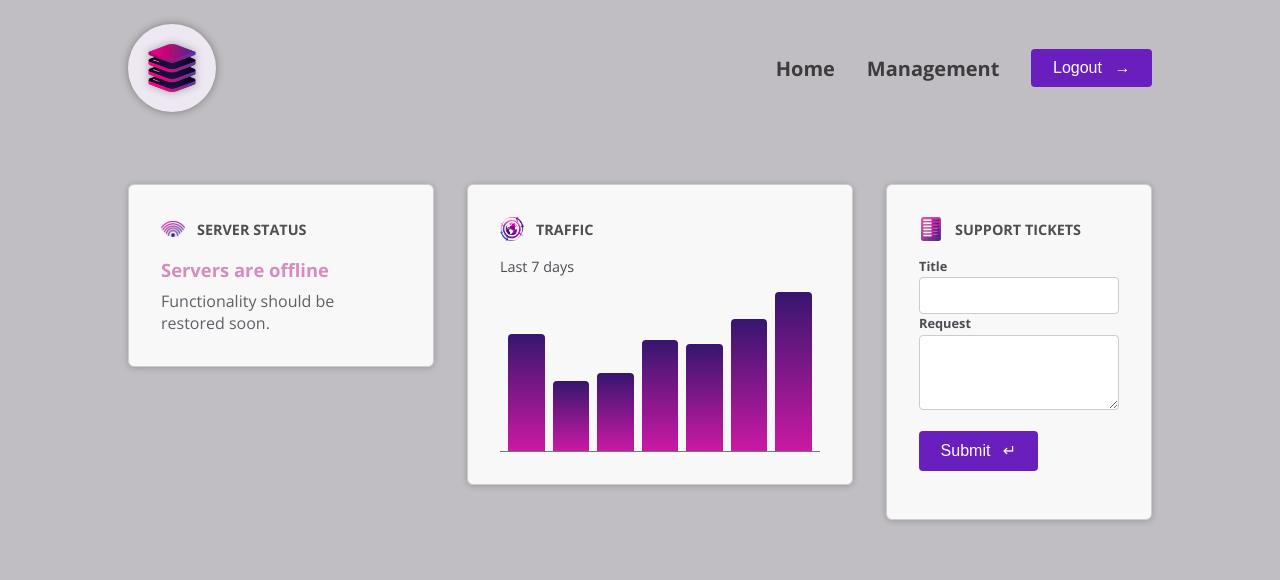
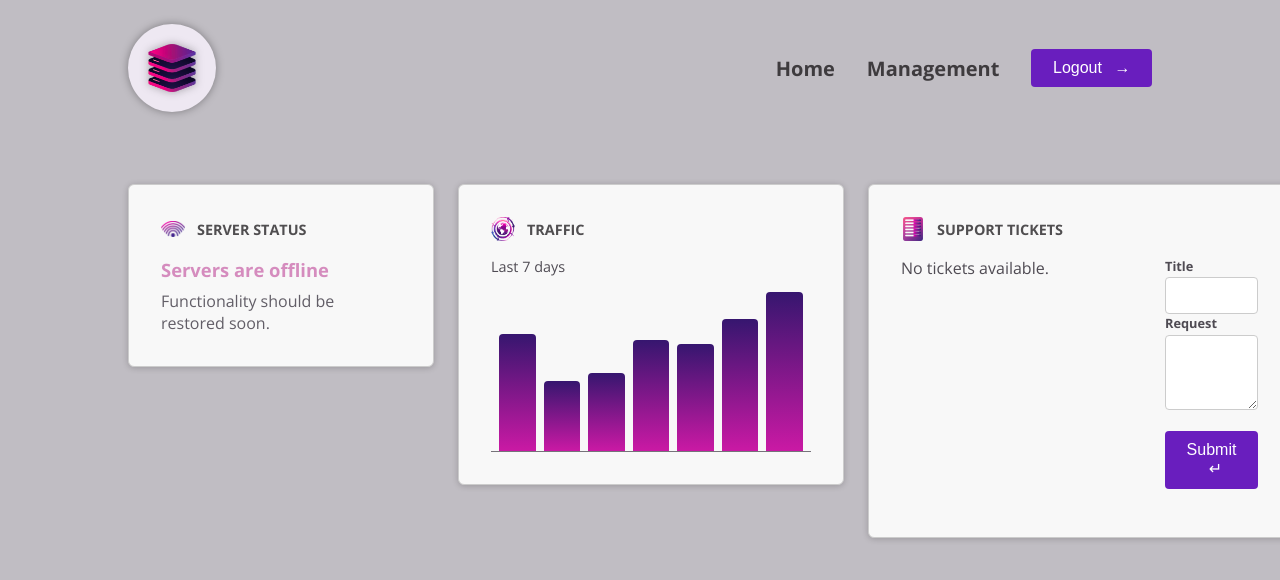
Before and after one commit to oizdar/components-deep-dive, an Angular app: page / in a window 1280 px wide. Shown: the top 580 px of the page. Built offline with nearby package versions, Linux system fonts and the light colour scheme.

Commit message:
handling tikets list & actions

```diff
--- a/src/app/dashboard/support-tickets/new-ticket/new-ticket.component.ts
+++ b/src/app/dashboard/support-tickets/new-ticket/new-ticket.component.ts
@@ -2,7 +2,7 @@
   AfterViewInit,
   Component,
   ElementRef,
-  OnInit,
+  OnInit, output,
   Signal,
   viewChild,
   ViewChild,
@@ -11,6 +11,7 @@
 import { ButtonComponent } from "../../../shared/button/button.component";
 import { ControlComponent } from "../../../shared/control/control.component";
 import { FormsModule } from "@angular/forms";
+import { Ticket } from "../ticket.model";
 
 @Component({
   selector: 'app-new-ticket',
@@ -27,10 +28,11 @@
   @ViewChild('form') private form?: ElementRef<HTMLFormElement>;
   // @ViewChildren(ButtonComponent) buttons?: ButtonComponent[]; for multiple items
   // private form = viewChild.required<ElementRef<HTMLFormElement>>('form'); //another way to get the form element, gives signal
+  addTicket = output<{ title: string, text: string }>()
+
   onSubmit(title: string, request: string) {
 
-    console.log(title, request, this.form);
-    console.dir(this.form);
+    this.addTicket.emit({title, text: request});
     this.form?.nativeElement.reset();
     // this.form().nativeElement.reset(); // if use signal
   }
--- a/src/app/dashboard/support-tickets/support-tickets.component.css
+++ b/src/app/dashboard/support-tickets/support-tickets.component.css
@@ -1,17 +1,17 @@
-#tickets {
+:host {
   display: flex;
   flex-direction: column;
   gap: 1.5rem;
 }
 
-#tickets ul {
+:host ul {
   list-style: none;
   margin: 0;
   padding: 0;
   width: 15rem;
 }
 
-#tickets li {
+:host li {
   margin: 0.5rem 0;
 }
 
--- a/src/app/dashboard/support-tickets/support-tickets.component.html
+++ b/src/app/dashboard/support-tickets/support-tickets.component.html
@@ -1,3 +1,14 @@
+<div>
+  <ul>
+    @for (ticket of tickets; track ticket.id) {
+      <li>
+        <app-ticket [ticket]="ticket" (onCloseTicket)="onCloseTicket(ticket.id)" />
+      </li>
+    } @empty {
+      <p>No tickets available.</p>
+    }
+  </ul>
+</div>
 <div id="new-ticket">
-  <app-new-ticket />
+  <app-new-ticket (addTicket)="onAddTicket($event)" />
 </div>
--- a/src/app/dashboard/support-tickets/support-tickets.component.ts
+++ b/src/app/dashboard/support-tickets/support-tickets.component.ts
@@ -1,15 +1,34 @@
 import { Component } from '@angular/core';
 import { NewTicketComponent } from "./new-ticket/new-ticket.component";
+import { Ticket } from "./ticket.model";
+import { TicketComponent } from "./ticket/ticket.component";
 
 @Component({
   selector: 'app-support-tickets',
   standalone: true,
   imports: [
-    NewTicketComponent
+    NewTicketComponent,
+    TicketComponent
   ],
   templateUrl: './support-tickets.component.html',
   styleUrl: './support-tickets.component.css'
 })
 export class SupportTicketsComponent {
+  tickets: Ticket[] = [];
 
+  onAddTicket(ticketData: {title: string, text: string}) {
+    this.tickets.push({
+      id: Math.random().toString(36).substring(2, 15), // generate a random id
+      title: ticketData.title,
+      request: ticketData.text,
+      status: 'open'
+    });
+  }
+
+  onCloseTicket(ticketId: string) {
+    const ticket = this.tickets.find(t => t.id === ticketId);
+    if (ticket) {
+      ticket.status = 'closed';
+    }
+  }
 }
--- /dev/null
+++ b/src/app/dashboard/support-tickets/ticket.model.ts
@@ -0,0 +1,6 @@
+export interface Ticket {
+  id: string;
+  title: string;
+  request: string;
+  status: 'open' | 'closed';
+}
--- a/src/app/dashboard/support-tickets/ticket/ticket.component.css
+++ b/src/app/dashboard/support-tickets/ticket/ticket.component.css
@@ -0,0 +1,73 @@
+article {
+  border-radius: 4px;
+  background-color: #59555f;
+  color: #ded8e6;
+}
+
+h3 {
+  padding: 0.5rem;
+  margin: 0;
+  font-size: 0.9rem;
+  display: flex;
+  gap: 0.5rem;
+  align-items: center;
+}
+
+h3 div {
+  width: 0.9rem;
+  height: 0.9rem;
+  border-radius: 50%;
+}
+
+.ticket-open {
+  background-color: #de62e9;
+}
+
+.ticket-closed {
+  background-color: #51c788;
+}
+
+.text {
+  text-align: left;
+}
+
+button {
+  flex: 1;
+  width: 100%;
+  font: inherit;
+  background: transparent;
+  border: none;
+  color: #ded8e6;
+  display: flex;
+  justify-content: space-between;
+  align-items: center;
+}
+
+button span:first-child {
+  margin-bottom: 0.1rem;
+}
+
+button span:last-child {
+  width: 1rem;
+}
+
+p {
+  margin: 0;
+  padding: 1rem;
+  font-size: 0.9rem;
+}
+
+p:has(button) {
+  padding-top: 0;
+}
+
+p button {
+  padding: 0;
+  width: auto;
+  display: inline;
+  font-size: 0.75rem;
+}
+
+p button:hover {
+  color: #ec9fea;
+}
--- a/src/app/dashboard/support-tickets/ticket/ticket.component.html
+++ b/src/app/dashboard/support-tickets/ticket/ticket.component.html
@@ -1 +1,52 @@
-<p>ticket works!</p>
+<article>
+  <h3>
+    <div
+      [class]="{
+        'ticket-open': ticket().status === 'open',
+        'ticket-closed': ticket().status === 'closed'
+      }"
+    ></div>
+    <button (click)="onToggleDetails()">
+      <span class="text">{{ ticket().title }}</span>
+      <span>
+        @if (detailsVisible()) {
+          <svg
+            xmlns="http://www.w3.org/2000/svg"
+            fill="none"
+            viewBox="0 0 24 24"
+            stroke-width="1.5"
+            stroke="currentColor"
+            class="w-6 h-6"
+          >
+          <path
+            stroke-linecap="round"
+            stroke-linejoin="round"
+            d="m19.5 8.25-7.5 7.5-7.5-7.5"
+          />
+        </svg>
+
+        } @else {
+          <svg
+            xmlns="http://www.w3.org/2000/svg"
+            viewBox="0 0 24 24"
+            fill="currentColor"
+            class="w-6 h-6"
+          >
+          <path
+            fill-rule="evenodd"
+            d="M11.47 7.72a.75.75 0 0 1 1.06 0l7.5 7.5a.75.75 0 1 1-1.06 1.06L12 9.31l-6.97 6.97a.75.75 0 0 1-1.06-1.06l7.5-7.5Z"
+            clip-rule="evenodd"
+          />
+        </svg>
+        }
+      </span>
+    </button>
+  </h3>
+
+  @if (detailsVisible()) {
+    <p>{{ ticket().request }}</p>
+
+    @if ( ticket().status === 'open') {
+      <p><button (click)="onMarkClosed()">Mark as completed</button></p>
+    } }
+</article>
--- a/src/app/dashboard/support-tickets/ticket/ticket.component.ts
+++ b/src/app/dashboard/support-tickets/ticket/ticket.component.ts
@@ -1,4 +1,5 @@
-import { Component } from '@angular/core';
+import { Component, input, output, signal } from '@angular/core';
+import { Ticket } from "../ticket.model";
 
 @Component({
   selector: 'app-ticket',
@@ -8,5 +9,17 @@
   styleUrl: './ticket.component.css'
 })
 export class TicketComponent {
+  ticket = input.required<Ticket>()
+  detailsVisible = signal(false);
+  onCloseTicket = output();
+
+  onToggleDetails() {
+    this.detailsVisible.set(!this.detailsVisible());
+    // this.detailsVisible.update(value => !value); // another way to toggle the value
+  }
+
+  onMarkClosed() {
+    this.onCloseTicket.emit(); // emit empty string to close the ticket
+  }
 
 }
```
